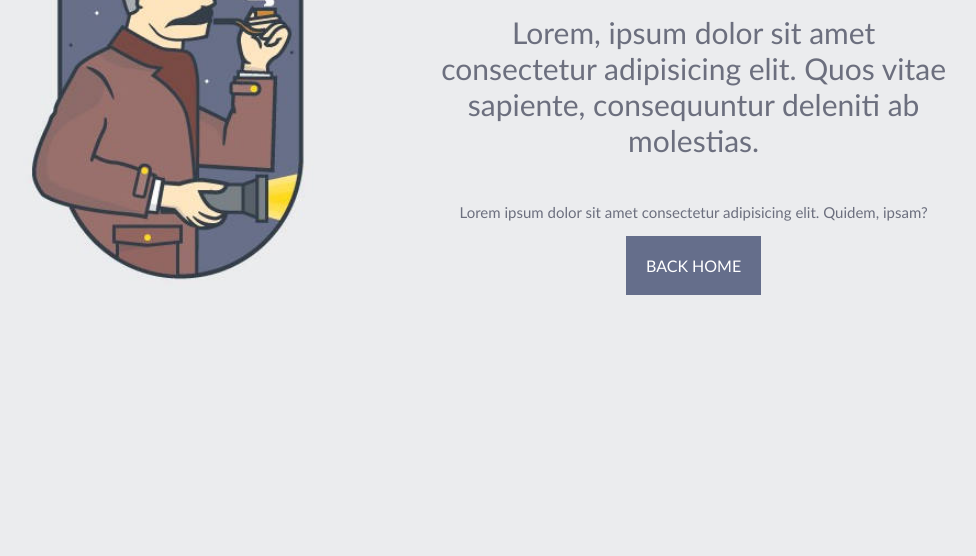
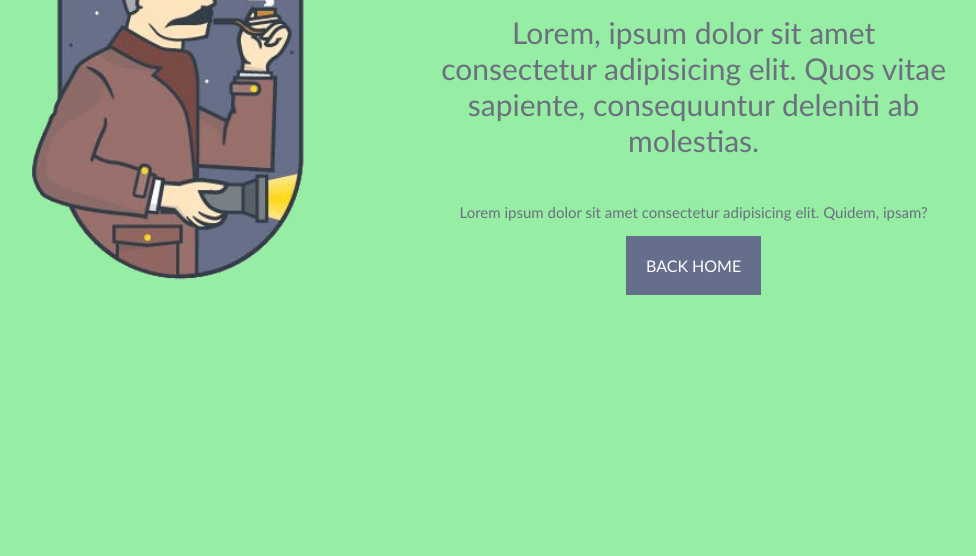
Before and after one commit to beatarynkevic/3-serlokass, a plain HTML site: page index.html in a window 1280 px wide. Shown: the part 244-800 px from the top of the page, without its empty margins (261-1237 px from the left). Drawn offline with Linux system fonts and the light colour scheme.

Commit message:
more code with transparent photo

```diff
--- a/index.html
+++ b/index.html
@@ -7,7 +7,7 @@
         <title>Serlokas</title>
     </head>
     <body>
-        <img src="./Untitled.jpg" alt="serlokas">
+        <img src="./Untitled.png" alt="serlokas">
         <div>
             <h1>404</h1>
             <p>Lorem, ipsum dolor sit amet consectetur adipisicing elit. Quos vitae sapiente, consequuntur deleniti ab molestias.</p>
--- a/style.css
+++ b/style.css
@@ -1,10 +1,9 @@
 body {
-    background-color: #EBECEE;
+    background-color: #95eea4;
     display: inline-block;
     text-align: center;
 }
     img {
-        display: inline-block;
         width: 30%;
         float: left;
         margin: 50px 0 0 250px;
```
Also changed, not shown: Untitled.png (added).
